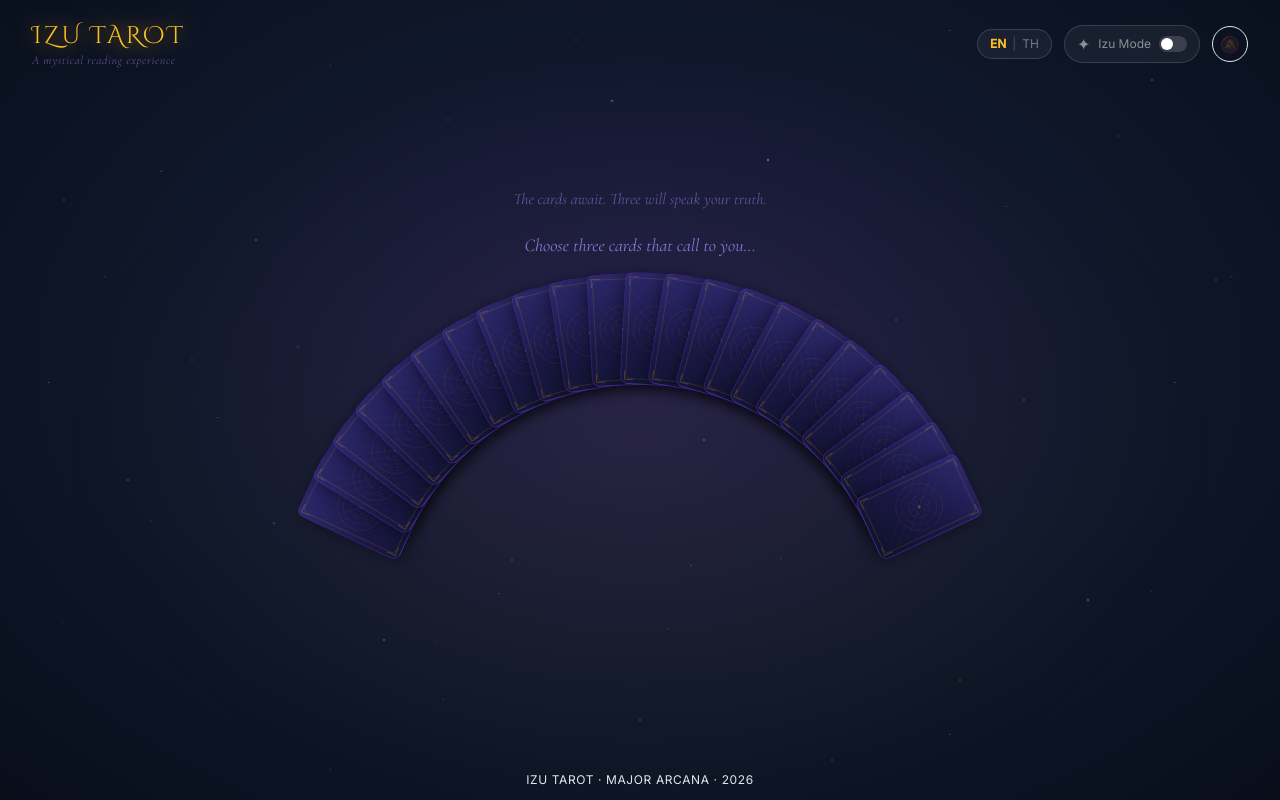
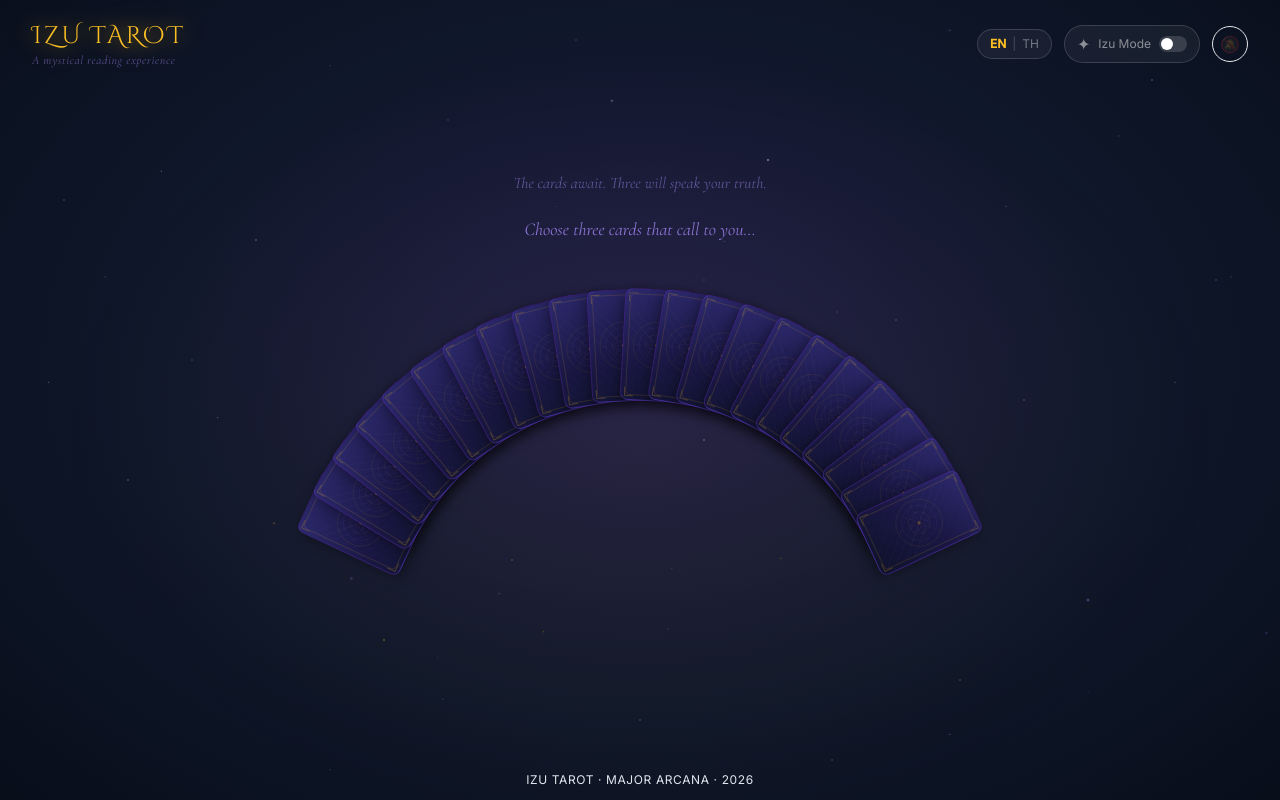
Before and after one commit to PhiraponT99/Izu-tarot, a React (Vite) app: page / in a window 1280 px wide. Built offline with nearby package versions, Linux system fonts and the light colour scheme.

Commit message:
fix: stabilize tarot layout and interactions

```diff
--- a/src/App.tsx
+++ b/src/App.tsx
@@ -187,8 +187,13 @@ const App: React.FC = () => {
           <button
             id="sound-toggle-btn"
             onClick={toggleSound}
+            disabled={!canPlay}
             aria-label={
-              language === 'th'
+              !canPlay
+                ? language === 'th'
+                  ? 'ไม่มีไฟล์เสียงบรรยากาศ'
+                  : 'Ambient sound unavailable'
+                : language === 'th'
                 ? (isPlaying ? 'ปิดเสียงบรรยากาศ' : 'เปิดเสียงบรรยากาศ')
                 : (isPlaying ? 'Mute ambient sound' : 'Play ambient sound')
             }
--- a/src/components/Particles.tsx
+++ b/src/components/Particles.tsx
@@ -4,7 +4,7 @@
  * Particles float upward with random sizes, positions, speeds, and colors.
  */
 
-import React, { useMemo } from 'react';
+import React from 'react';
 
 interface ParticleConfig {
   id: number;
@@ -26,22 +26,26 @@ const PARTICLE_COLORS = [
 
 const PARTICLE_COUNT = 25;
 
+const seededValue = (index: number, salt: number) => {
+  const value = Math.sin(index * 12.9898 + salt * 78.233) * 43758.5453;
+  return value - Math.floor(value);
+};
+
+const PARTICLES: ParticleConfig[] = Array.from({ length: PARTICLE_COUNT }, (_, i) => ({
+  id: i,
+  left: `${seededValue(i, 1) * 100}%`,
+  size: seededValue(i, 2) * 4 + 1,
+  duration: seededValue(i, 3) * 12 + 8,
+  delay: seededValue(i, 4) * 10,
+  color: PARTICLE_COLORS[Math.floor(seededValue(i, 5) * PARTICLE_COLORS.length)],
+  opacity: seededValue(i, 6) * 0.5 + 0.2,
+}));
+
 const Particles: React.FC = () => {
-  const particles = useMemo<ParticleConfig[]>(() => {
-    return Array.from({ length: PARTICLE_COUNT }, (_, i) => ({
-      id: i,
-      left: `${Math.random() * 100}%`,
-      size: Math.random() * 4 + 1,
-      duration: Math.random() * 12 + 8,
-      delay: Math.random() * 10,
-      color: PARTICLE_COLORS[Math.floor(Math.random() * PARTICLE_COLORS.length)],
-      opacity: Math.random() * 0.5 + 0.2,
-    }));
-  }, []);
 
   return (
     <div className="particles-container" aria-hidden="true">
-      {particles.map((p) => (
+      {PARTICLES.map((p) => (
         <div
           key={p.id}
           className="particle"
--- a/src/components/RevealModal.tsx
+++ b/src/components/RevealModal.tsx
@@ -201,12 +201,7 @@ const RevealModal: React.FC<RevealModalProps> = ({
 
   // Stagger card reveals with 800ms delay each
   useEffect(() => {
-    if (!isOpen) {
-      setRevealedCount(0);
-      return;
-    }
-
-    setRevealedCount(0);
+    if (!isOpen) return;
 
     const timers: ReturnType<typeof setTimeout>[] = [];
 
@@ -220,9 +215,14 @@ const RevealModal: React.FC<RevealModalProps> = ({
     return () => timers.forEach(clearTimeout);
   }, [isOpen, selectedCards]);
 
+  const handleClose = () => {
+    setRevealedCount(0);
+    onClose();
+  };
+
   // Close on backdrop click
   const handleBackdropClick = (e: React.MouseEvent<HTMLDivElement>) => {
-    if (e.target === e.currentTarget) onClose();
+    if (e.target === e.currentTarget) handleClose();
   };
 
   const modalTitle = izuMode
@@ -356,7 +356,7 @@ const RevealModal: React.FC<RevealModalProps> = ({
             <div className="flex justify-center pb-8">
               <button
                 id="modal-close-btn"
-                onClick={onClose}
+                onClick={handleClose}
                 className={[
                   'font-cinzel text-xs tracking-widest uppercase px-8 py-3 rounded-full',
                   'transition-all duration-300 focus:outline-none focus-visible:ring-2',
--- a/src/components/TarotBoard.tsx
+++ b/src/components/TarotBoard.tsx
@@ -135,7 +135,7 @@ const TarotBoard: React.FC<TarotBoardProps> = ({
       </AnimatePresence>
 
       {/* Spacer to prevent selected cards from overlapping instruction text */}
-      <div className="h-12 flex-shrink-0" aria-hidden="true" />
+      <div className="h-20 flex-shrink-0" aria-hidden="true" />
 
       {/* ── Fan container ──
           Height is the pixel budget for the pivot zone at the bottom.
```
